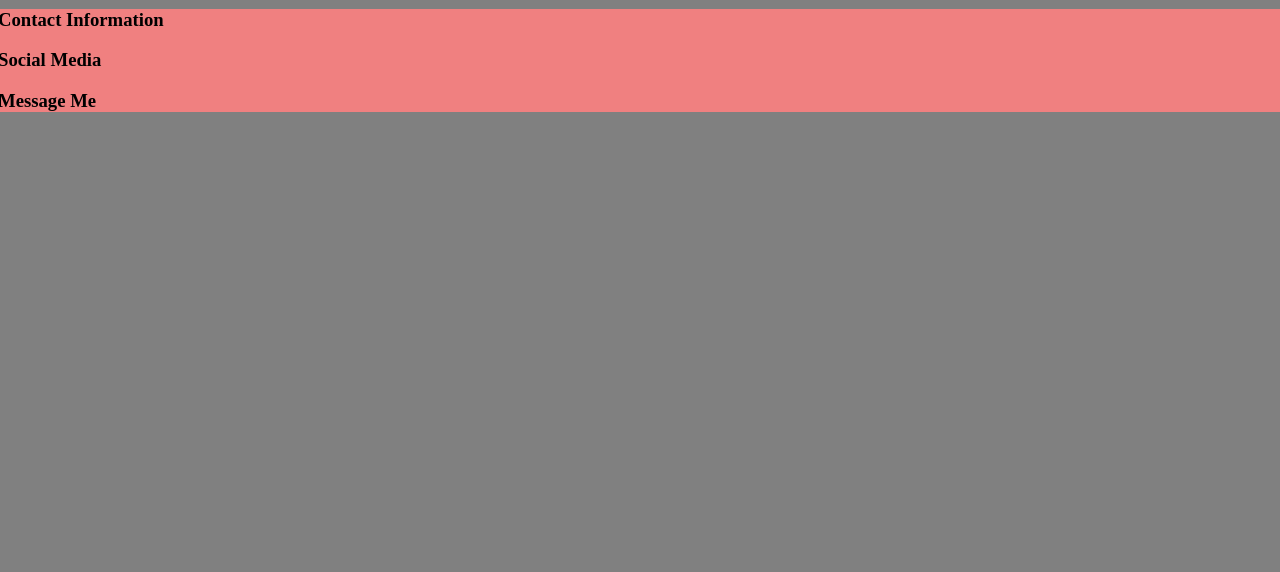
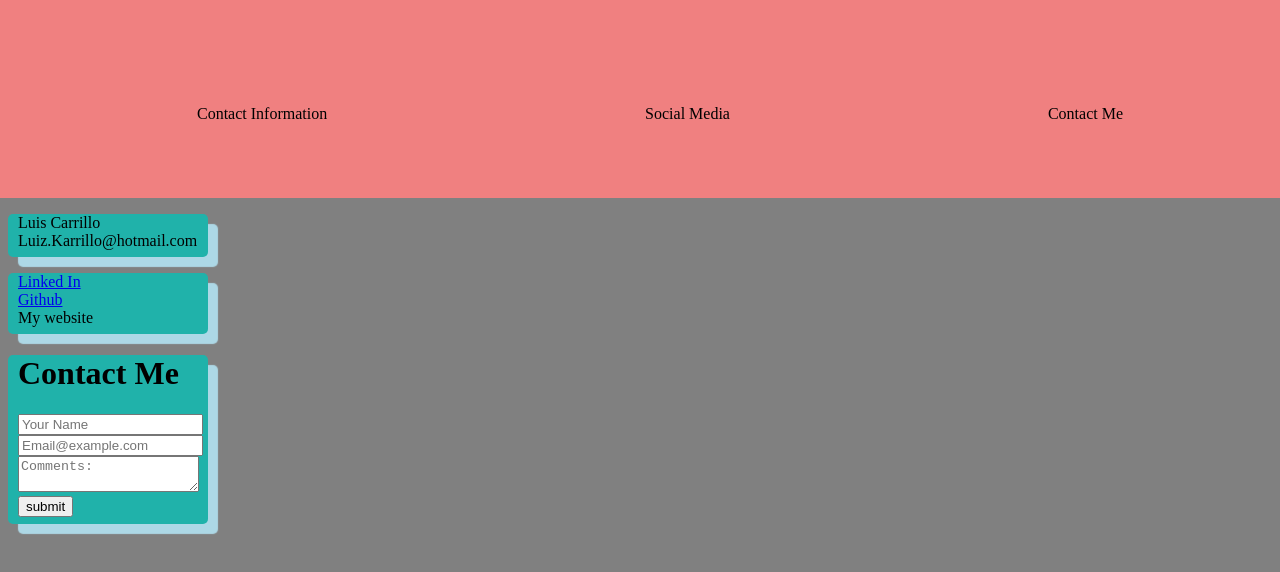
Before and after one commit to LuisCarrillo21/whprojects, a plain HTML site: page portfolio/contactme.html in a window 1280 px wide. Drawn offline with Linux system fonts and the light colour scheme.

Commit message:
3rd day working in portfolio

```diff
--- a/portfolio/contactme.html
+++ b/portfolio/contactme.html
@@ -9,9 +9,37 @@
 </head>
 <body>
         <footer>
-            <h3>Contact Information<h3>
-            <h3>Social Media<h3>
-            <h3>Message Me<h3>
+            <ul id="section-contact">
+            <li><a href"">Contact Information</a></li>
+            <li><a>Social Media</a></li>
+            <li>Contact Me</li>
+            </ul>
         </footer>
+        <div class="popups">
+            <ul class="popup-box">
+            <li>Luis Carrillo</li>
+            <li>Luiz.Karrillo@hotmail.com</li>
+            </ul>
+
+        </div>
+        <div class="popups">
+            <ul class="popup-box">
+                <li><a href="https://www.linkedin.com/">Linked In</a></li>
+                <li><a href="https://github.com/LuisCarrillo21">Github</a></li>
+                <li>My website</li>
+            </ul>
+        </div>
+
+        <div class="popups">
+                <form class="popup-box">
+                    <h1><san>Contact Me</san></h1>
+                    <input name="name" type="text" placeholder="Your Name" required/><br/>
+                    <input name="email" type="text" placeholder="Email@example.com" required/><br/>
+                    <textarea name="message" placeholder="Comments:"></textarea><br/>
+                    <input type="submit" value="submit"/>
+                </form>
+        </div>
+
+
 </body>
 </html>
--- a/portfolio/css/style.scss
+++ b/portfolio/css/style.scss
@@ -52,25 +52,33 @@ div#mainpage {
     padding: 0px, 0px, 0px, 20px;
   }
 /////////////////////////////////////////////////////
-ul#aboutme {
+div#aboutme {
     background: yellow;
-    padding: 50px;
+    height:100%;
+    width:100%;
+    // padding: 50px;
     margin:0px;
     display:flex;
-    justify-content: space-around;
-    list-style: none;
-    align-items: center;
+    // justify-content: space-around;
+    // list-style: none;
+    // align-items: center;
 }
-li#myimage {
-    height:70%;
+div#myimage {
+    display: flex;
+    // flex-wrap: wrap;
+    justify-content: flex-start;
+    height:150px;
     width:30%;
-    padding: 3px;
+    padding: 100px;
     border-style: solid;
     border-width: 5px;
     border-color: black;
-    align-items: center;
+    border-radius: 75%;
+    // align-items: center;
 }
-li#mydescription {
+div#mydescription {
+    display:flex;
+    flex-wrap: wrap;
     height: 70%;
     width: 70%;
     padding: 4%;
@@ -145,6 +153,7 @@ ul.section-cpp {
 }
   li.circle {
       padding:5px;
+      border-radius: 150px;
       border-style: double;
       border-width: 2px;
       border-color: brown;
@@ -156,4 +165,33 @@ ul.section-cpp {
 
 
 
-  footer{background: lightcoral;}
+footer{background-color: lightcoral;
+        display: flex;
+        height: 200px;
+        width: 100%;
+}
+ul#section-contact {
+    height:200px;
+    width: 100%;
+    display: flex;
+    justify-content: space-around;
+    align-items:center;
+    list-style: none;
+}
+
+div.popups{
+    max-width: 200px;
+    max-height: 300px;
+    padding-left: 10px;
+}
+ul.popup-box, form.popup-box {
+    background-color: lightseagreen;
+    display: block;
+    list-style: none;
+    padding-bottom: 7px;
+    padding-left: 10px;
+    box-shadow: 10px 10px 1px 0 lightblue;
+    border-radius: 5px 5px 5px 5px;
+
+
+}
```
Also changed, not shown: portfolio/aboutme.html (+5 -7 lines), portfolio/css/style.css, 1 other file.
